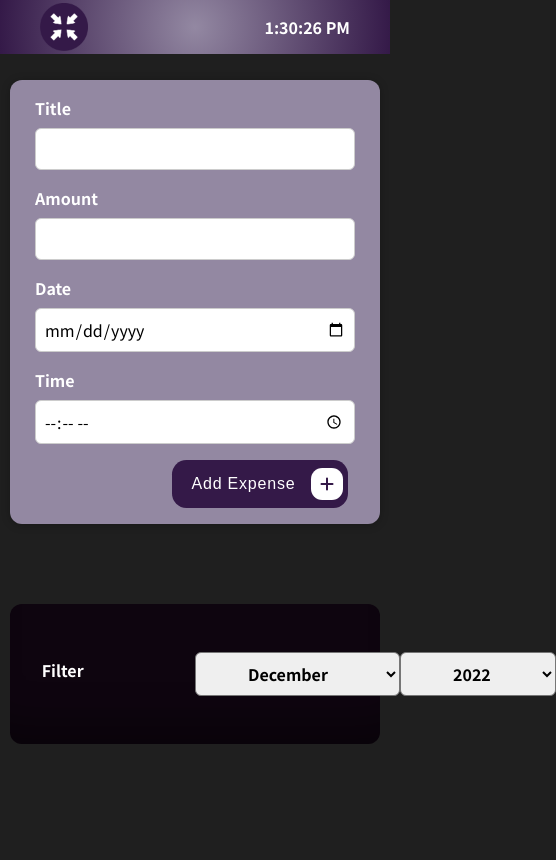
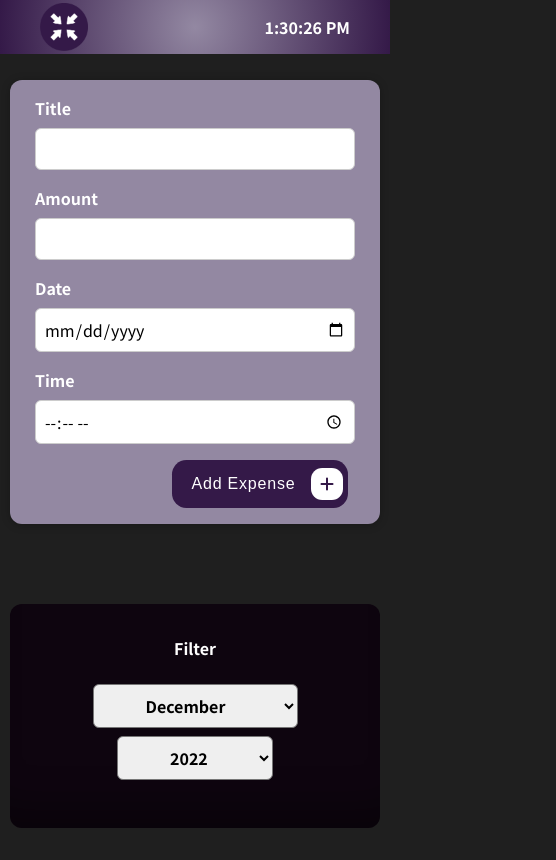
Before and after one commit to rajatdh27/Kharche, a React (Create React App) app: page / in a window 390 px wide. Shown: the whole page, 556 px wide, since content can reach past the window. Built offline with nearby package versions, Linux system fonts and the light colour scheme; the HTML template or start-up script is replaced by a standard one.

Commit message:
handled the broken css for mobile

```diff
--- a/src/components/Expenses/ExpenseFilter.css
+++ b/src/components/Expenses/ExpenseFilter.css
@@ -13,9 +13,10 @@
 
 .expenses-filter__control .value {
   display: flex;
-  width: 50%;
+  width: 90%;
+  gap: 0.5rem;
   align-items: center;
-  justify-content: space-between;
+  justify-content: flex-end;
   margin: 1rem 0;
 }
 
@@ -30,3 +31,15 @@
   font-weight: bold;
   border-radius: 6px;
 }
+
+@media (max-width: 520px) {
+  .expenses-filter__control {
+    flex-direction: column;
+  }
+}
+
+@media (max-width: 500px) {
+  .expenses-filter__control .value {
+    flex-direction: column;
+  }
+}
--- a/src/components/New Expense/NewExpense.css
+++ b/src/components/New Expense/NewExpense.css
@@ -52,7 +52,7 @@
   transform: translateX(0.1em);
 }
 
-.new-expense button:active .icon {
+.new-expense button:active {
   transform: scale(0.95);
 }
 
```
